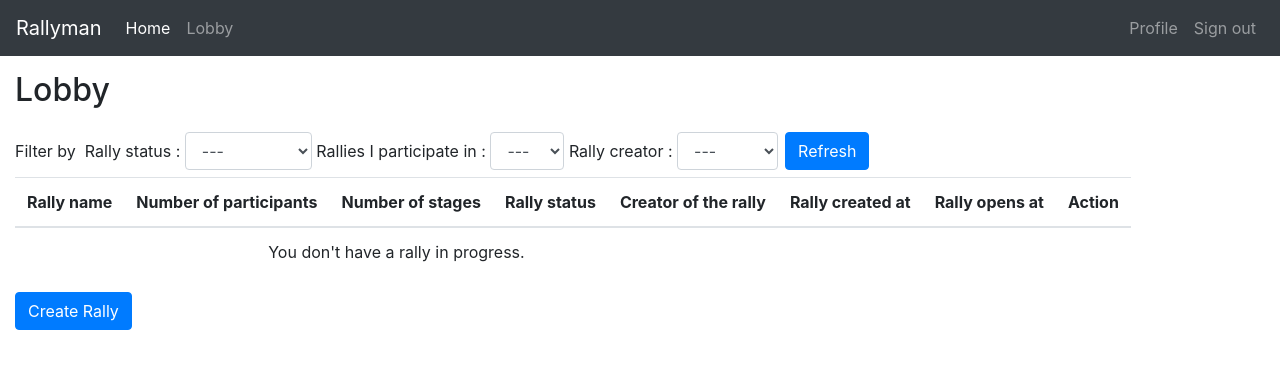
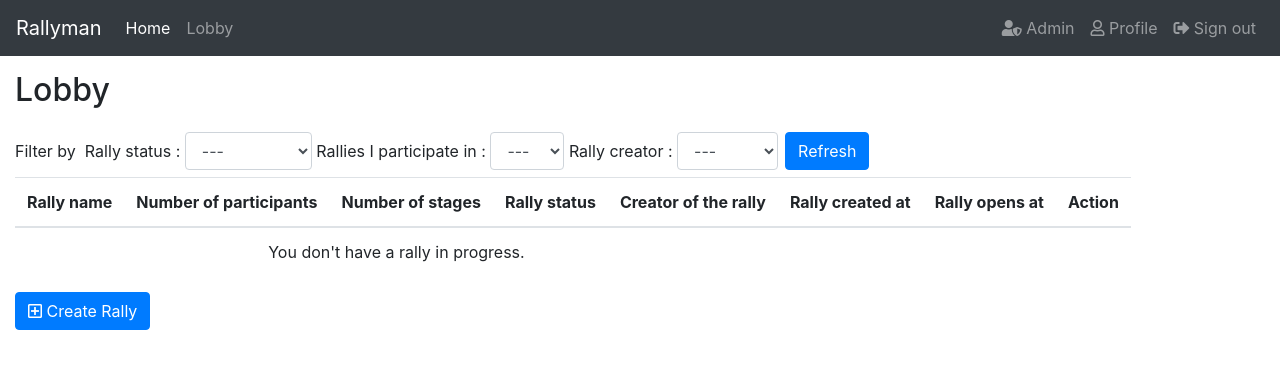
Before and after one commit to rlichiere/rallyman, a Django app: page /lobby in a window 1280 px wide. Shown: the top 369 px of the page. Run offline with Django 3.2, Linux system fonts and the light colour scheme; the visitor is signed in with stand-in values (Sample User, id 1); data that the repository does not hold is empty; some libraries are stand-ins or nearby versions.

Commit message:
# cleanup

```diff
--- a/main/templates/main/base.html
+++ b/main/templates/main/base.html
@@ -6,12 +6,15 @@
 
 <html lang="en">
 <head>
-
+    <meta name="viewport" content="width=device-width, initial-scale=1">
     <meta charset="UTF-8">
     <title>Title</title>
 
     <!-- Latest compiled and minified CSS -->
     <link rel="stylesheet" href="https://maxcdn.bootstrapcdn.com/bootstrap/4.3.1/css/bootstrap.min.css">
+
+    <!-- Font Awesome Icons -->
+    <link rel="stylesheet" href="https://use.fontawesome.com/releases/v5.7.0/css/all.css" integrity="sha384-lZN37f5QGtY3VHgisS14W3ExzMWZxybE1SJSEsQp9S+oqd12jhcu+A56Ebc1zFSJ" crossorigin="anonymous">
 
     <!-- jQuery library -->
     <script src="https://ajax.googleapis.com/ajax/libs/jquery/3.4.0/jquery.min.js"></script>
@@ -40,11 +43,14 @@
         </ul>
         <ul class="navbar-nav">
         {% if user.is_anonymous %}
-            <li class="nav-item"><a class="nav-link" href="{% url 'auth-signin' %}">Sign in</a></li>
-            <li class="nav-item"><a class="nav-link" href="{% url 'auth-signup' %}">Sign up</a></li>
+            <li class="nav-item"><a class="nav-link" href="{% url 'auth-signin' %}"><i class="fas fa-sign-in-alt"></i> Sign in</a></li>
+            <li class="nav-item"><a class="nav-link" href="{% url 'auth-signup' %}"><i class="far fa-address-card"></i> Sign up</a></li>
         {% else %}
-            <li class="nav-item"><a class="nav-link" href="{% url 'user-profile' %}">Profile</a></li>
-            <li class="nav-item"><a class="nav-link" href="{% url 'auth-signout' %}">Sign out</a></li>
+            {% if user.is_superuser %}
+            <li class="nav-item"><a class="nav-link" href="/admin"><i class="fas fa-user-shield"></i> Admin</a></li>
+            {% endif %}
+            <li class="nav-item"><a class="nav-link" href="{% url 'user-profile' %}"><i class="far fa-user"></i> Profile</a></li>
+            <li class="nav-item"><a class="nav-link" href="{% url 'auth-signout' %}"><i class="fas fa-sign-out-alt"></i> Sign out</a></li>
         {% endif %}
         </ul>
     </nav>
--- a/main/templates/main/lobby.html
+++ b/main/templates/main/lobby.html
@@ -122,11 +122,12 @@
                     {% if rally.is_joignable %}
                     <a id="btnJoinModal_{{ rally.id }}" href="{% url 'rally-register' pk=rally.id %}" class="btn btn-primary"
                         data-toggle="modal" data-target="#GenericModal">
-                        Join
+                        <i class="far fa-calendar-plus"></i> Join
                     </a>
                     {% endif %}
+
                     {% if rally.is_quitable %}
-                    <button class="btn btn-primary">Quit</button>
+                        <button class="btn btn-primary"><i class="far fa-calendar-minus"></i> Quit</button>
                     {% endif %}
                 </td>
                 {% endif %}
@@ -139,7 +140,7 @@
         </table>
 
         <a id="btnCreateModal" href="{% url 'rally-create' %}" class="btn btn-primary" data-toggle="modal" data-target="#GenericModal">
-            Create Rally
+            <i class="far fa-plus-square"></i> Create Rally
         </a>
     </div>
 
```
